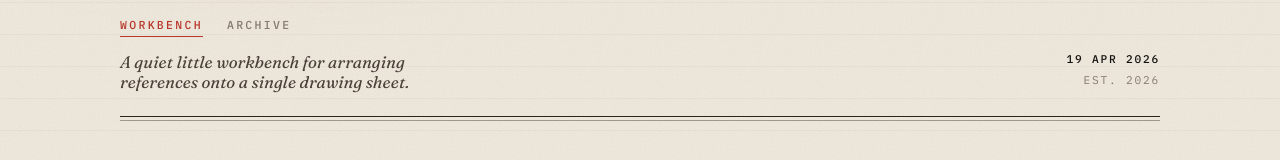
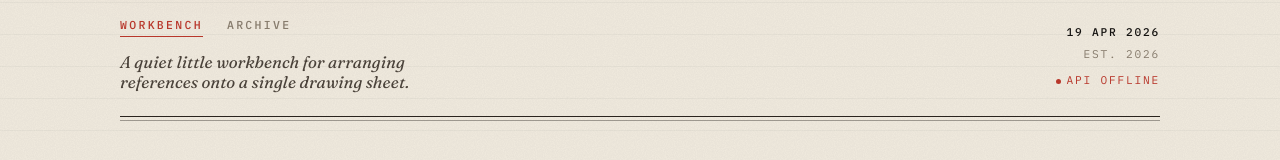
Before and after one commit to jhonsstn/canvas-creator, a React (Vite) app in the folder frontend/: page / in a window 1280 px wide. Shown: the part 158-318 px from the top of the page. Built offline with nearby package versions, Linux system fonts and the light colour scheme; no server answers.

Commit message:
feat: add API health check endpoint and UI status indicator

```diff
--- a/frontend/src/App.css
+++ b/frontend/src/App.css
@@ -406,6 +406,26 @@ header .subtitle {
   color: var(--ink);
   font-weight: 500;
 }
+
+.api-status {
+  display: flex;
+  align-items: center;
+  gap: 0.45em;
+  margin-top: 0.5em;
+}
+
+.api-status-dot {
+  display: inline-block;
+  width: 0.45em;
+  height: 0.45em;
+  border-radius: 50%;
+  background: currentColor;
+  flex-shrink: 0;
+}
+
+.api-status.online  { color: #4e7d3a; }
+.api-status.offline { color: var(--drafting); }
+.api-status.checking { color: var(--ink-muted); }
 
 /* ——— SECTION LABELS ——— */
 .section-label {
--- a/frontend/src/App.tsx
+++ b/frontend/src/App.tsx
@@ -1,6 +1,8 @@
+import { useState, useEffect } from "react";
 import { Routes, Route, NavLink } from "react-router-dom";
 import Creator from "./pages/Creator";
 import Gallery from "./pages/Gallery";
+import { checkHealth } from "./api";
 import "./App.css";
 
 const TODAY = new Date()
@@ -12,6 +14,15 @@ const TODAY = new Date()
   .toUpperCase();
 
 export default function App() {
+  const [apiOnline, setApiOnline] = useState<boolean | null>(null);
+
+  useEffect(() => {
+    const ping = () => checkHealth().then(setApiOnline);
+    ping();
+    const id = setInterval(ping, 30_000);
+    return () => clearInterval(id);
+  }, []);
+
   return (
     <div className="app">
       <header>
@@ -35,6 +46,10 @@ export default function App() {
         <div className="meta">
           <div><strong>{TODAY}</strong></div>
           <div>EST. 2026</div>
+          <div className={`api-status ${apiOnline === null ? "checking" : apiOnline ? "online" : "offline"}`}>
+            <span className="api-status-dot" />
+            {apiOnline === null ? "CHECKING" : apiOnline ? "API ONLINE" : "API OFFLINE"}
+          </div>
         </div>
       </header>
 
--- a/frontend/src/api.ts
+++ b/frontend/src/api.ts
@@ -54,6 +54,15 @@ export async function getJobs(): Promise<JobRecord[]> {
   return res.json();
 }
 
+export async function checkHealth(): Promise<boolean> {
+  try {
+    const res = await fetch(`${BASE}/health`, { signal: AbortSignal.timeout(4000) });
+    return res.ok;
+  } catch {
+    return false;
+  }
+}
+
 export async function deleteJob(jobId: string): Promise<void> {
   const res = await fetch(`${BASE}/jobs/${jobId}`, { method: "DELETE" });
   if (!res.ok) throw new Error(await res.text());
```
Also changed, not shown: 2 other files (tests, documents, lock files or other folders).
